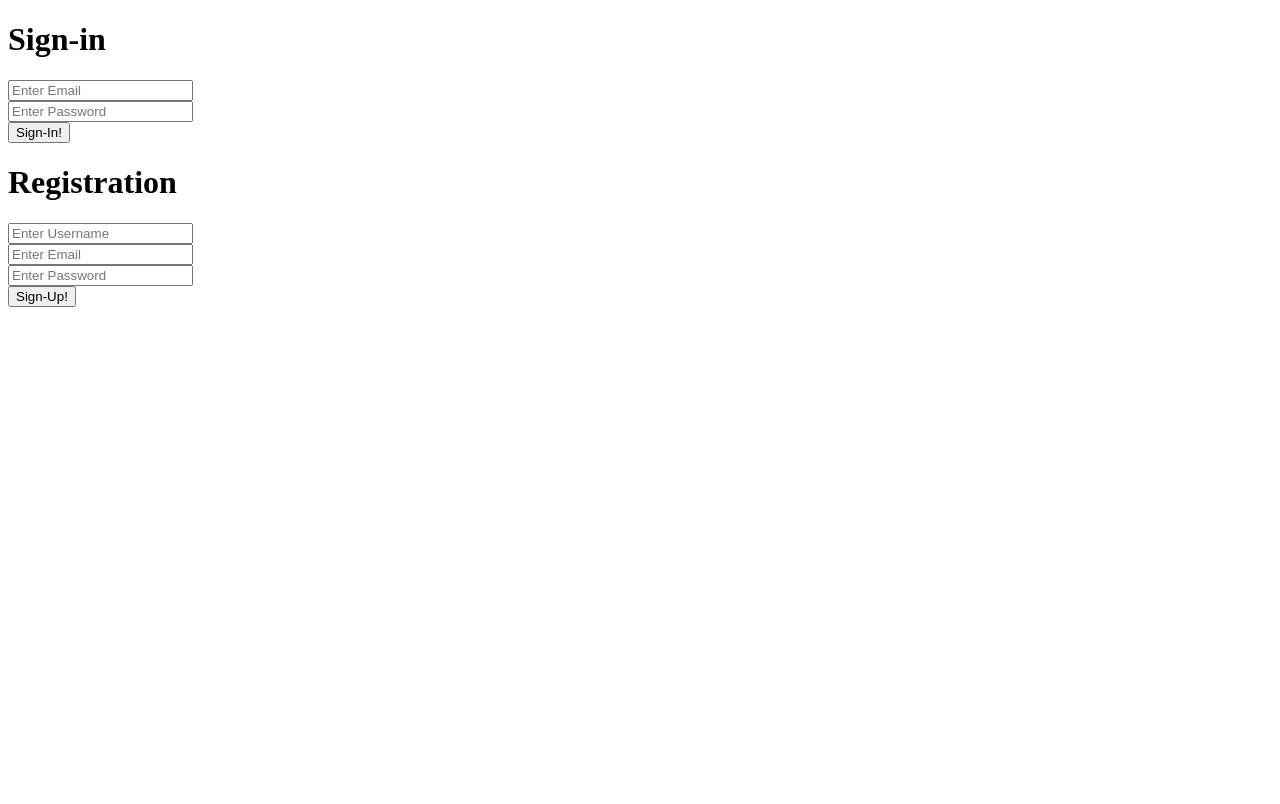
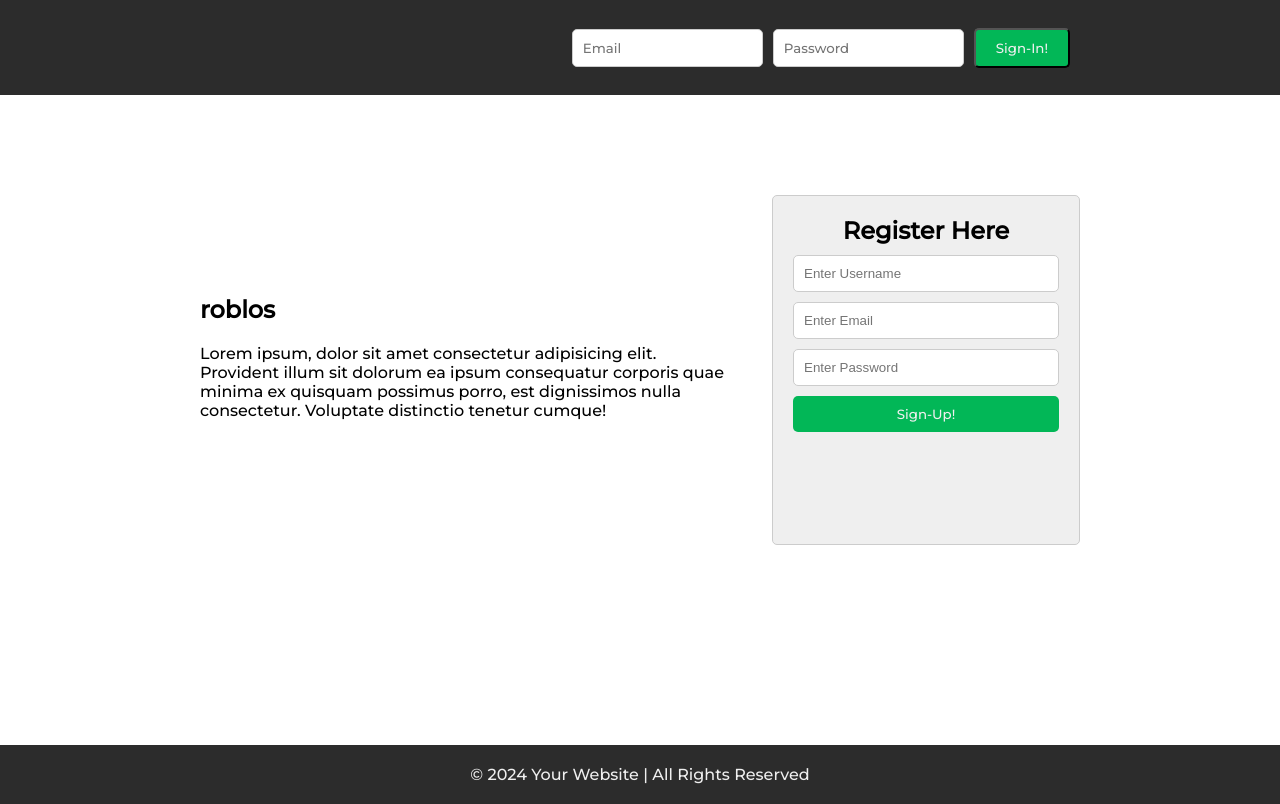
Before and after one commit to Yakuari/ActWebPageV3-4, a PHP site: page / in a window 1280 px wide. Before the commit the page ends 307 px from the top, so only its background shows below. Run offline with PHP 8.4, Linux system fonts and the light colour scheme.

Commit message:
frontend

```diff
--- a/config/settings-configuration.php
+++ b/config/settings-configuration.php
@@ -8,9 +8,9 @@
 
     //CSRF TOKEN
     if(empty($_SESSION['csrf_token'])) {
-        $crsf_token = bin2hex(random_bytes(32));
-        $_SESSION['csrf_token'] = bin2hex(random_bytes(32));
+        $csrf_token = bin2hex(random_bytes(32));
+        $_SESSION['csrf_token'] = $csrf_token;
     } else {
-        $crsf_token = $_SESSION['csrf_token'];
+        $csrf_token = $_SESSION['csrf_token'];
     }
 ?>
--- a/index.php
+++ b/index.php
@@ -1,29 +1,47 @@
 <?php
     include_once 'config/settings-configuration.php';
 ?>
+
 <!DOCTYPE html>
 <html lang="en">
 <head>
     <meta charset="UTF-8">
     <meta name="viewport" content="width=device-width, initial-scale=1.0">
-    <title>Welcome!</title>
+    <title>Test</title>
+    <link rel="stylesheet" href="src/css/styles.css">
 </head>
 <body>
-    <h1> Sign-in </h1>
-    <form action="dashboard/admin/authentication/admin-class.php" method="POST">
-        <input type="hidden" name="csrf_token" value="<?php echo $crsf_token ?>">
-        <input type="email" name="email" placeholder = "Enter Email" required><br>
-        <input type="password" name="password" placeholder = "Enter Password" required><br>
-        <button type="submit" name="btn-signin"> Sign-In!</button>
-    </form>
-    <h1> Registration </h1>
-    <form action="dashboard/admin/authentication/admin-class.php" method="POST">
-        <input type="hidden" name="csrf_token" value="<?php echo $crsf_token ?>">
-        <input type="text" name="username" placeholder = "Enter Username" required><br>
-        <input type="email" name="email" placeholder = "Enter Email" required><br>
-        <input type="password" name="password" placeholder = "Enter Password" required><br>
-        <button type="submit" name="btn-signup"> Sign-Up!</button>
+    <header>
+        <nav>
+            <form action="dashboard/admin/authentication/admin-class.php" method="POST">
+                <input type="hidden" name="csrf_token" value="<?php echo $csrf_token ?>">
+                <input type="email" name="email" placeholder="Email" required>
+                <input type="password" name="password" placeholder="Password" required>
+                <button type="submit" name="btn-signin">Sign-In!</button>
+            </form>
+        </nav>
+    </header>
 
-    </form>
+    <main>
+        <section class="content">
+            <h1>roblos</h1>
+            <p>Lorem ipsum, dolor sit amet consectetur adipisicing elit. Provident illum sit dolorum ea ipsum consequatur corporis quae minima ex quisquam possimus porro, est dignissimos nulla consectetur. Voluptate distinctio tenetur cumque!</p>
+        </section>
+
+        <aside class="box-right">
+            <h2>Register Here</h2>
+            <form action="dashboard/admin/authentication/admin-class.php" method="POST">
+            <input type="hidden" name="csrf_token" value="<?php echo $csrf_token ?>">
+                <input type="text" name="username" placeholder="Enter Username" required><br>
+                <input type="email" name="email" placeholder="Enter Email" required><br>
+                <input type="password" name="password" placeholder="Enter Password" required><br>
+                <button type="submit" name="btn-signup">Sign-Up!</button>
+            </form>
+        </aside>
+    </main>
+
+    <footer>
+        <p>&copy; 2024 Your Website | All Rights Reserved</p>
+    </footer>
 </body>
 </html>
--- /dev/null
+++ b/src/css/styles.css
@@ -0,0 +1,139 @@
+@import url('https://fonts.googleapis.com/css2?family=Montserrat:wght@500&display=swap');
+
+/* Reset CSS */
+* {
+    box-sizing: border-box;
+    margin: 0;
+    padding: 0;
+}
+
+/* Variables */
+:root {
+    --main-color: #2c2c2c;
+    --sub-color: #efefef;
+    --text-color: #000000;
+    --main-font: "Montserrat", sans-serif;
+    --button-color: #02B757;
+}
+
+/* Header and Navigation */
+header {
+    background: var(--main-color);
+    padding: 10px;
+}
+
+nav {
+    display: flex;
+    justify-content: flex-end;
+    align-items: center;
+    height: 75px;
+    background-color: var(--main-color);
+}
+
+nav form {
+    display: flex;
+    gap: 10px;
+    align-items: center;
+    margin-right: 200px;
+}
+
+nav input{
+    padding: 10px;
+    border: 1px solid #ccc;
+    border-radius: 5px;
+    font-family: var(--main-font);
+    color: var(--text-color);
+}
+
+nav button {
+    padding: 10px 20px;
+    border-radius: 5px;
+    cursor: pointer;
+    transition: all 0.3s ease 0s;
+    font-family: var(--main-font);
+    background-color: var(--button-color);
+    color: var(--sub-color);
+}
+
+nav button:hover{
+    background-color: #02823E;
+}
+
+/* Main content */
+main {
+    display: flex;
+    justify-content: space-between;
+    padding: 200px;
+}
+
+.content {
+    width: 60%;
+}
+
+h1 {
+    margin-bottom: 20px;
+    font-family: var(--main-font);
+    color: var(--text-color);
+}
+
+p {
+    font-family: var(--main-font);
+    color: var(--text-color);
+}
+
+/* Registration Box */
+.box-right {
+    margin-top: -100px;
+    width: 35%;
+    height: 350px;
+    background-color: var(--sub-color);
+    padding: 20px;
+    border: 1px solid #ccc;
+    border-radius: 5px;
+}
+
+.box-right h2 {
+    text-align: center;
+    font-family: var(--main-font);
+    color: var(--text-color);
+    margin-bottom: 10px;
+}
+
+.box-right form input {
+    width: 100%;
+    padding: 10px;
+    margin-bottom: 10px;
+    border: 1px solid #ccc;
+    border-radius: 5px;
+}
+
+.box-right form button {
+    padding: 10px;
+    width: 100%;
+    font-family: var(--main-font);
+    color: var(--sub-color);
+    background-color: var(--button-color);
+    border: none;
+    border-radius: 5px;
+    cursor: pointer;
+}
+
+.box-right form button:hover{
+    background-color: #02823E;
+}
+
+/* Footer */
+footer {
+    text-align: center;
+    padding: 20px;
+    background-color: var(--main-color);
+    color: #fff;
+    position: relative;
+    bottom: 0;
+    width: 100%;
+    font-family: var(--main-font);
+}
+
+footer p{
+    color: var(--sub-color);
+}
```
Also changed, not shown: dashboard/admin/authentication/admin-class.php (+9 -9 lines), dashboard/admin/index.php (+4 -4 lines).
